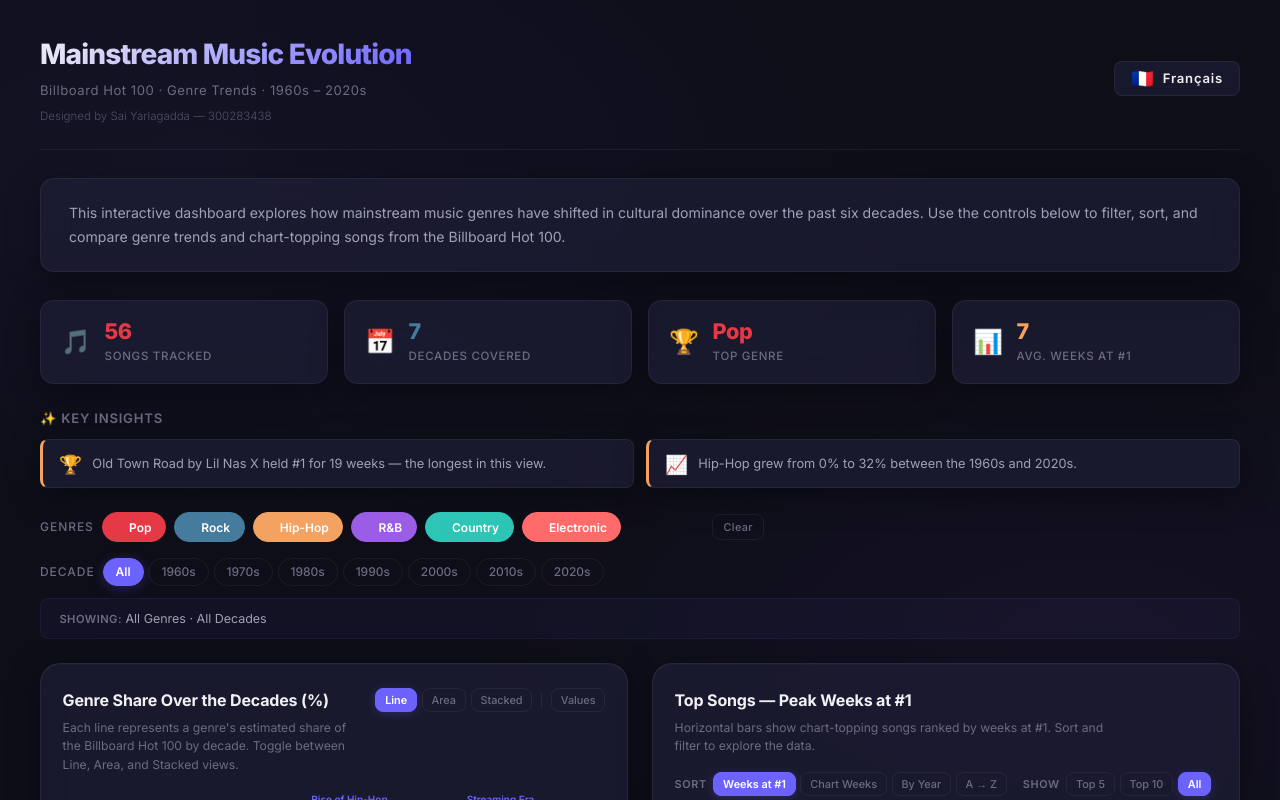
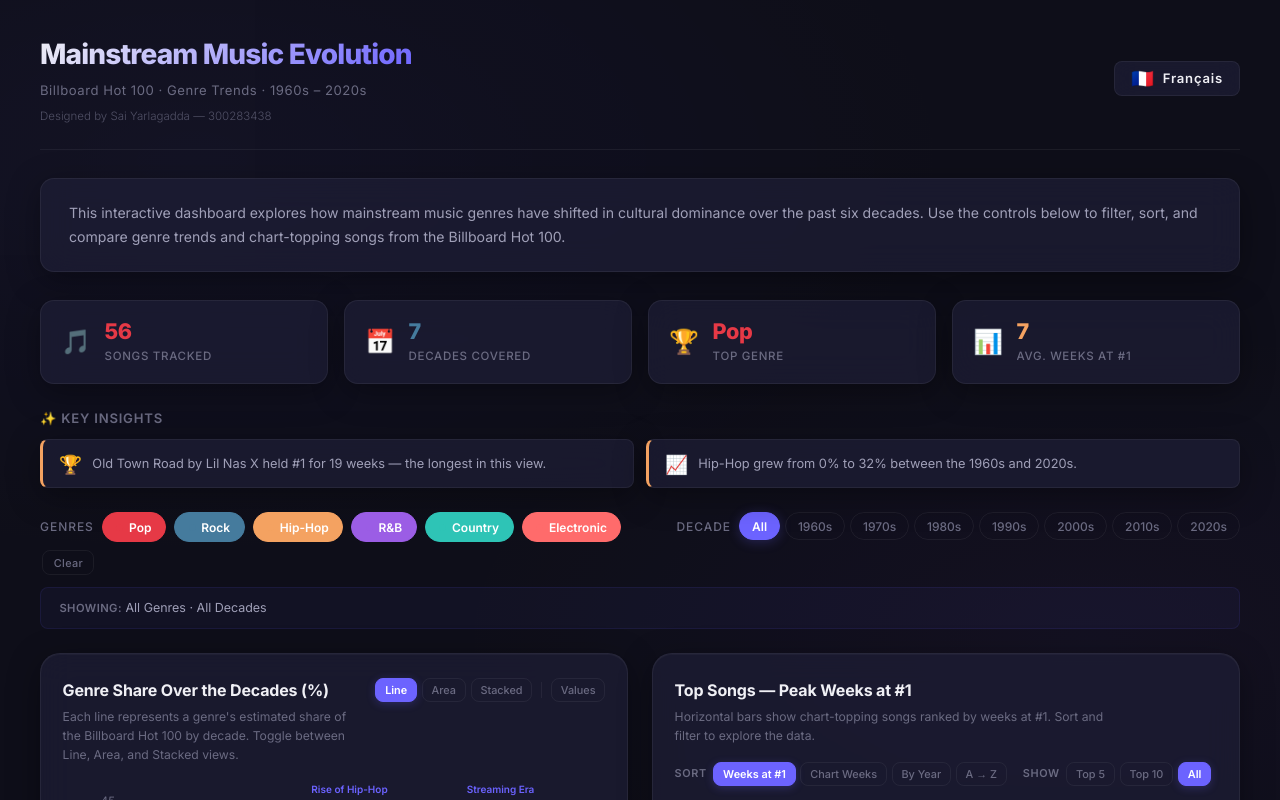
Before and after one commit to Sai-Yarla/SEG3125-Assignment-5, a React (Vite) app: page / in a window 1280 px wide. Shown: the top 800 px of the page. Built offline with nearby package versions, Linux system fonts and the light colour scheme.

Commit message:
Fix gap and layout shift using CSS Grid for controls

```diff
--- a/src/components/GenreFilter.jsx
+++ b/src/components/GenreFilter.jsx
@@ -28,24 +28,16 @@
         );
       })}
       <div className="controls__quick-actions">
-        <button
-          className="quick-action-btn"
-          onClick={onSelectAll}
-          aria-label={t.selectAll}
-          style={{ visibility: allSelected ? "hidden" : "visible" }}
-          aria-hidden={allSelected}
-        >
-          {t.selectAll}
-        </button>
-        <button
-          className="quick-action-btn quick-action-btn--clear"
-          onClick={onClearSelection}
-          aria-label={t.clearSelection}
-          style={{ visibility: activeGenres.size > 1 ? "visible" : "hidden" }}
-          aria-hidden={activeGenres.size <= 1}
-        >
-          {t.clearSelection}
-        </button>
+        {!allSelected && (
+          <button className="quick-action-btn" onClick={onSelectAll} aria-label={t.selectAll}>
+            {t.selectAll}
+          </button>
+        )}
+        {activeGenres.size > 1 && (
+          <button className="quick-action-btn quick-action-btn--clear" onClick={onClearSelection} aria-label={t.clearSelection}>
+            {t.clearSelection}
+          </button>
+        )}
       </div>
     </div>
   );
--- a/src/index.css
+++ b/src/index.css
@@ -340,12 +340,17 @@
 
 /* ───────────────────── Controls Bar ───────────────────── */
 .controls {
-  display: flex;
-  align-items: flex-start;
-  justify-content: space-between;
-  flex-wrap: wrap;
+  display: grid;
+  grid-template-columns: 1fr auto;
   gap: 1rem;
   margin-bottom: 0.75rem;
+  align-items: start;
+}
+
+@media (max-width: 1150px) {
+  .controls {
+    grid-template-columns: 1fr;
+  }
 }
 
 .controls__group {
```
